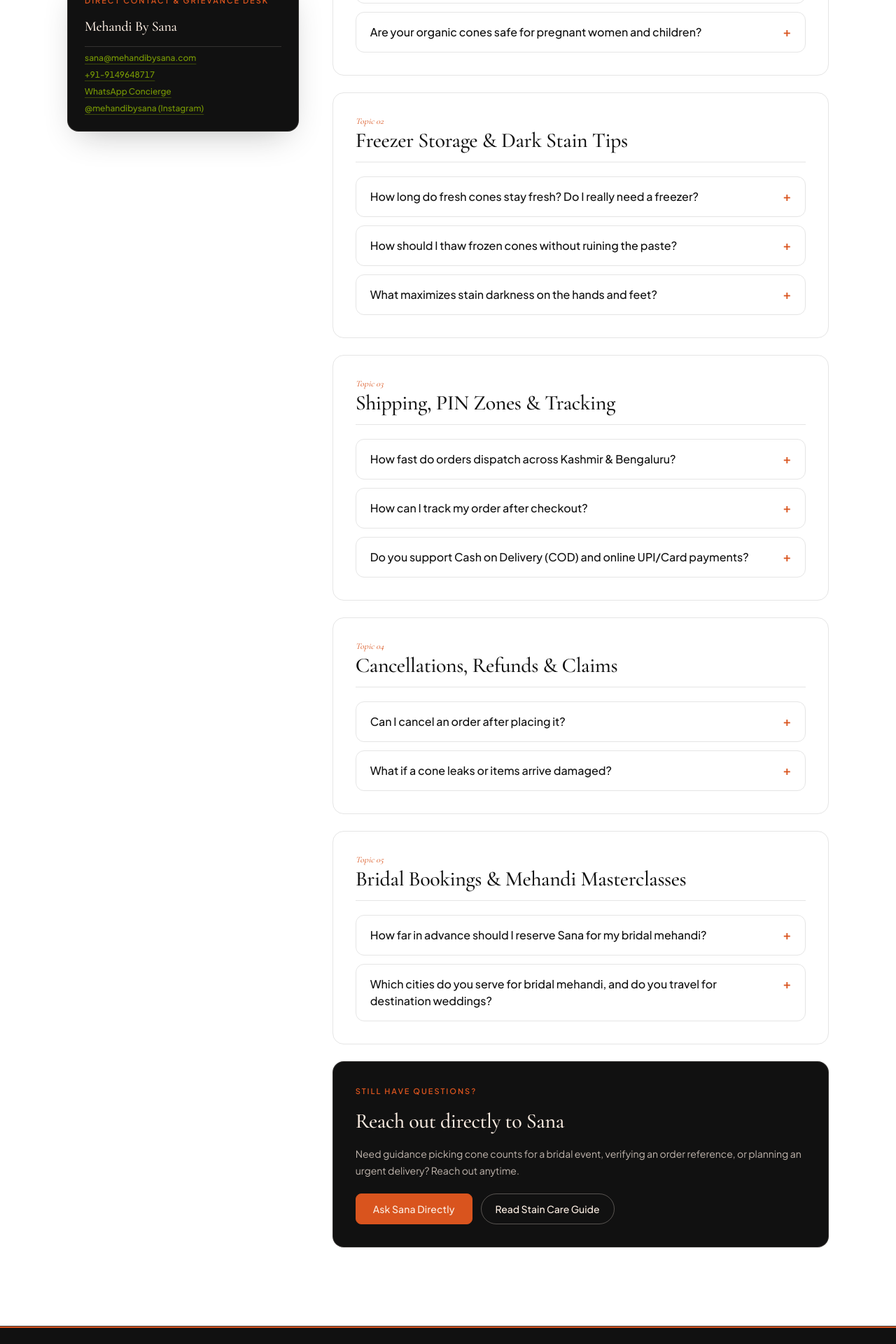
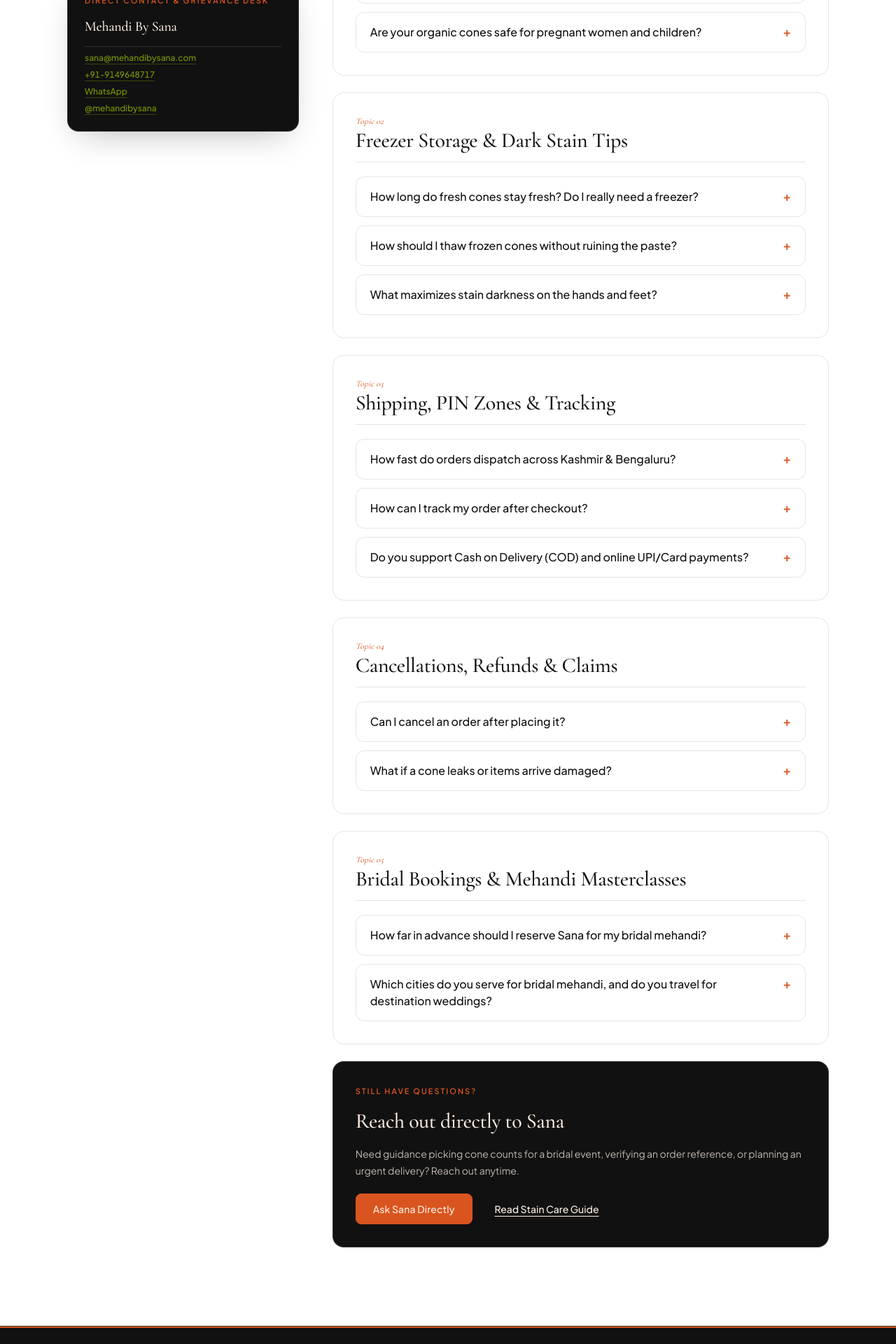
Before and after one commit to nazrulislambhat/mehandibysana, a Next.js app in the folder frontend/: page /faq in a window 1280 px wide. Shown: the part 860-2780 px from the top of the page at 70% size. Built offline with nearby package versions, Linux system fonts and the light colour scheme; no server answers.

Commit message:
link changes

```diff
--- a/frontend/src/app/faq/page.tsx
+++ b/frontend/src/app/faq/page.tsx
@@ -248,7 +248,7 @@ export default function FaqPage() {
           </LinkButton>
           <Link
             href="/henna-care"
-            className="inline-flex items-center justify-center min-h-[44px] rounded-full border border-plaque-ink/30 px-5 py-2 text-sm font-medium text-plaque-ink hover:border-plaque-ink hover:bg-plaque-ink/10 transition-colors"
+            className="inline-flex items-center justify-center px-5 py-2 text-sm font-medium text-plaque-ink underline underline-offset-4 transition-colors hover:no-underline"
           >
             Read Stain Care Guide
           </Link>
--- a/frontend/src/components/editorial/PolicyDocumentLayout.tsx
+++ b/frontend/src/components/editorial/PolicyDocumentLayout.tsx
@@ -222,7 +222,7 @@ export function PolicyDocumentLayout({
                   rel="noopener noreferrer"
                   className="block text-brand-green hover:text-brand-green-hover underline underline-offset-4 decoration-brand-green/40 hover:decoration-brand-green font-medium transition-colors"
                 >
-                  WhatsApp Concierge
+                  WhatsApp
                 </a>
 
                 <a
@@ -231,7 +231,7 @@ export function PolicyDocumentLayout({
                   rel="noopener noreferrer"
                   className="block text-brand-green hover:text-brand-green-hover underline underline-offset-4 decoration-brand-green/40 hover:decoration-brand-green font-medium transition-colors"
                 >
-                  @mehandibysana (Instagram)
+                  @mehandibysana
                 </a>
               </div>
             </div>
```
